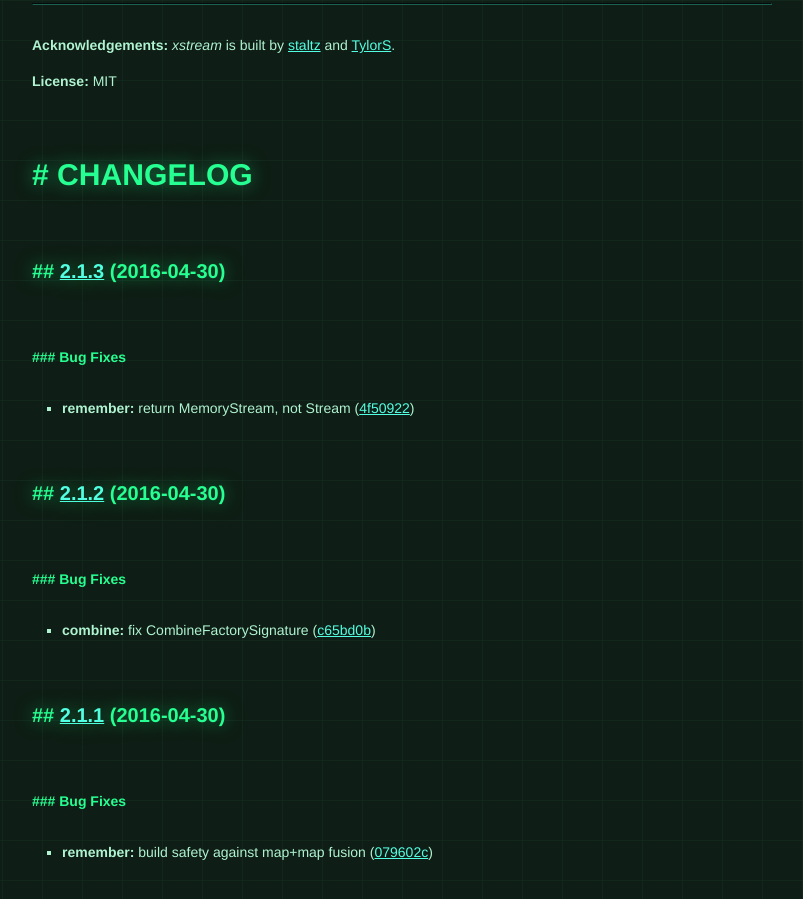
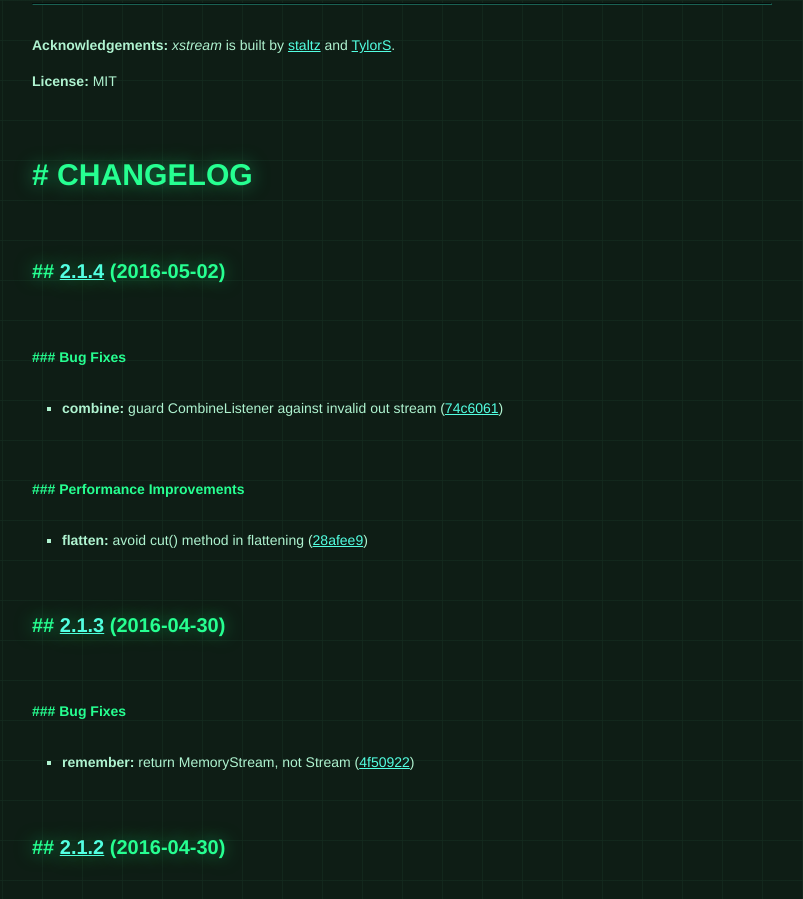
Before and after one commit to staltz/xstream, a Jekyll site: the page built from index.html, in a window 1280 px wide and 900 px high, scrolled down 24839 px. Shown: the whole window, without its empty margins (238-1041 px from the left). Built offline with Jekyll 4.4.1, drawn with Linux system fonts in a browser that asks for light colours; some web fonts are replaced.

Commit message:
update site

```diff
--- a/_includes/content.md
+++ b/_includes/content.md
@@ -989,6 +989,20 @@
 **License:** MIT
 
 # CHANGELOG
+<a name="2.1.4"></a>
+## [2.1.4](https://github.com/staltz/xstream/compare/v2.1.3...v2.1.4) (2016-05-02)
+
+
+### Bug Fixes
+
+* **combine:** guard CombineListener against invalid out stream ([74c6061](https://github.com/staltz/xstream/commit/74c6061))
+
+### Performance Improvements
+
+* **flatten:** avoid cut() method in flattening ([28afee9](https://github.com/staltz/xstream/commit/28afee9))
+
+
+
 <a name="2.1.3"></a>
 ## [2.1.3](https://github.com/staltz/xstream/compare/v2.1.2...v2.1.3) (2016-04-30)
 
```
